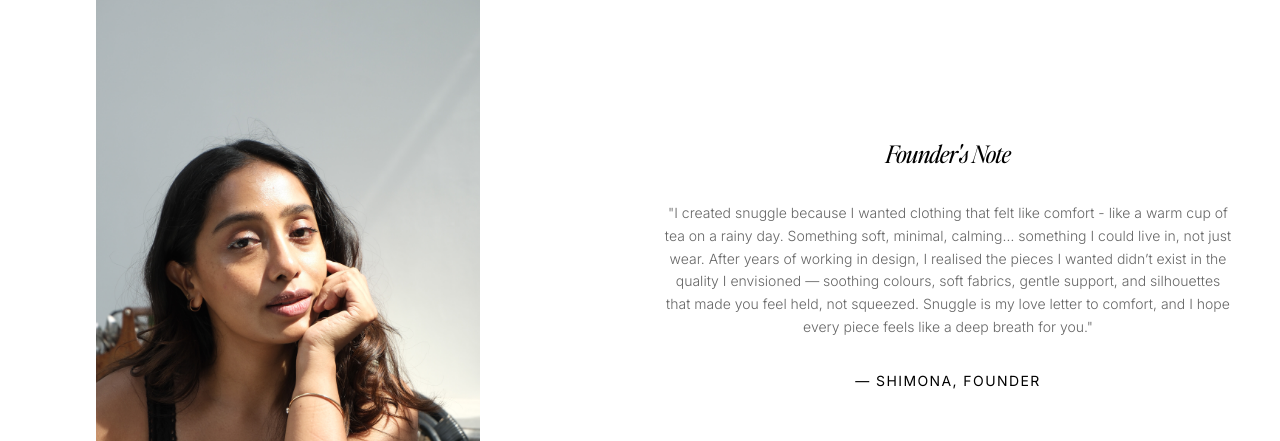
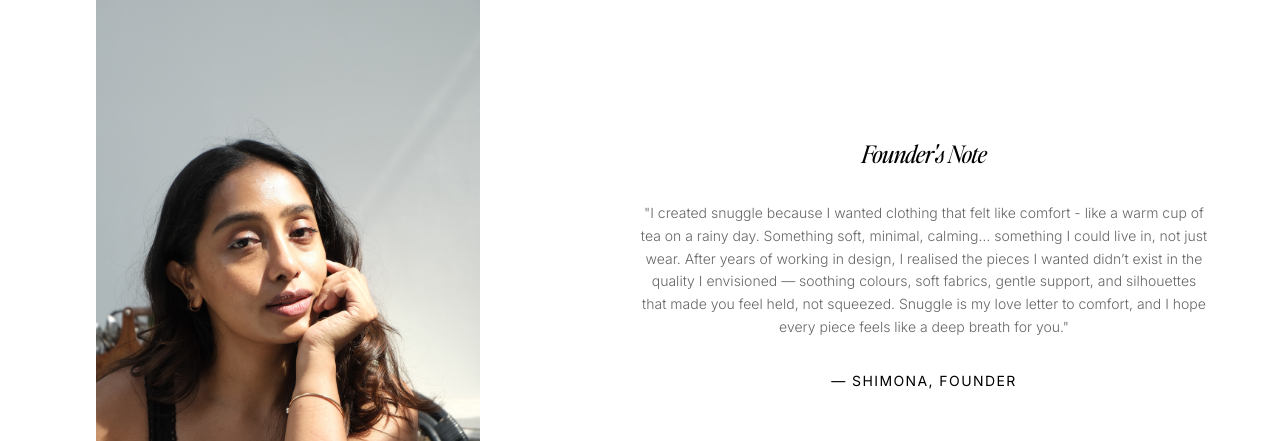
Before and after one commit to DrKingSchultz69/Snuggles, a React (Vite) app: page / in a window 1280 px wide. Shown: the part 2980-3421 px from the top of the page. Built offline with nearby package versions, Linux system fonts and the light colour scheme; no server answers.

Commit message:
Gonna chnage OS

```diff
--- a/src/pages/Cart.tsx
+++ b/src/pages/Cart.tsx
@@ -35,7 +35,7 @@ const Cart = () => {
 
   return (
     <div className="container-padding py-12 max-w-4xl mx-auto">
-      <h1 className="text-3xl uppercase tracking-widest mb-12 text-center">Shopping Bag</h1>
+      <h1 className="text-3xl uppercase tracking-tight mb-12 mt-8 py-4 text-center">Shopping Bag</h1>
 
       <div className="space-y-8">
         {items.map((item) => (
--- a/src/pages/Home.tsx
+++ b/src/pages/Home.tsx
@@ -149,11 +149,11 @@ const Home = () => {
             />
           </div>
           <div className="order-2 space-y-8 text-center">
-            <h2 className="text-2xl font-serif italic">Founder's Note</h2>
-            <p className="leading-relaxed text-muted-foreground font-light text-sm">
+            <h2 className="text-2xl font-serif italic lg:relative lg:-left-6">Founder's Note</h2>
+            <p className="leading-relaxed text-muted-foreground font-light text-sm lg:relative lg:-left-6">
               "I created snuggle because I wanted clothing that felt like comfort - like a warm cup of tea on a rainy day.  Something soft, minimal, calming… something I could live in, not just wear. After years of working in design, I realised the pieces I wanted didn’t exist in the quality I envisioned — soothing colours, soft fabrics, gentle support, and silhouettes that made you feel held, not squeezed. Snuggle is my love letter to comfort, and I hope every piece feels like a deep breath for you."
             </p>
-            <p className="uppercase tracking-widest text-sm">— Shimona, Founder</p>
+            <p className="uppercase tracking-widest text-sm lg:relative lg:-left-6">— Shimona, Founder</p>
           </div>
         </div>
       </section>
```
